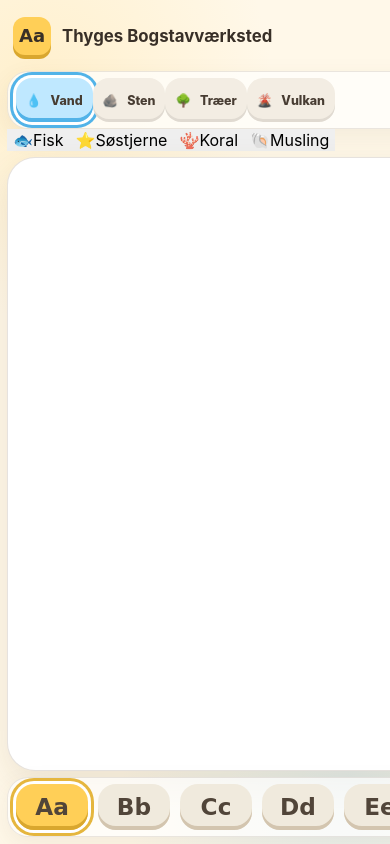
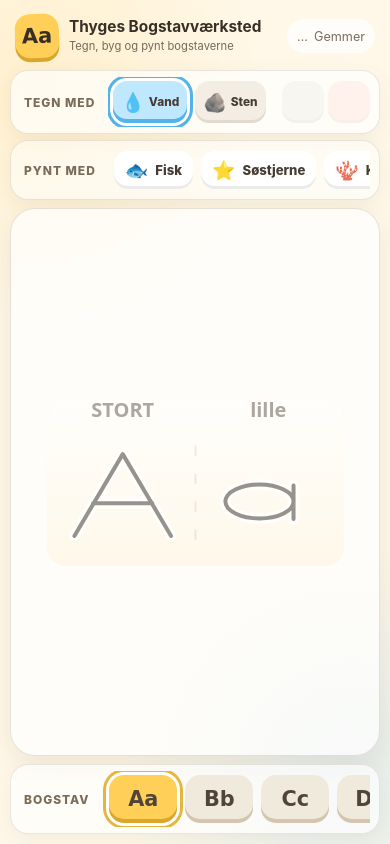
Before and after one commit to EgilSandfeld/thyges-bogstavapp, a React (Vite) app: page / in a window 390 px wide. Built offline with nearby package versions, Linux system fonts and the light colour scheme.

Commit message:
Add version 4 responsive tablet layout

```diff
--- a/src/styles.css
+++ b/src/styles.css
@@ -1,36 +1,357 @@
-:root { font-family: Inter, ui-rounded, system-ui, sans-serif; color: #382f27; background: #fff8e9; }
+:root {
+  font-family: Inter, ui-rounded, "SF Pro Rounded", system-ui, -apple-system, BlinkMacSystemFont, "Segoe UI", sans-serif;
+  color: #382f27;
+  background: #fff8e9;
+  font-synthesis: none;
+  text-rendering: optimizeLegibility;
+}
+
 * { box-sizing: border-box; }
-html, body, #root { width: 100%; height: 100%; margin: 0; overflow: hidden; }
-button { font: inherit; border: 0; cursor: pointer; touch-action: manipulation; }
-.app-shell { height: 100dvh; display: grid; grid-template-rows: auto auto minmax(0,1fr) auto; gap: 10px; padding: 12px; background: radial-gradient(circle at 10% 10%, rgba(255,211,104,.22), transparent 28%), radial-gradient(circle at 90% 92%, rgba(73,174,255,.14), transparent 27%), #fff8e9; user-select: none; }
-.topbar, .materials, .letter-picker { display: flex; align-items: center; gap: 10px; }
-.topbar { min-height: 58px; justify-content: space-between; padding: 0 6px; }
-.brand { display: flex; align-items: center; gap: 11px; }
-.brand-mark { width: 48px; height: 48px; display: grid; place-items: center; border-radius: 16px; background: #ffcf57; box-shadow: 0 4px 0 #d9a72e; font: 900 22px/1 "Comic Sans MS", sans-serif; }
-h1 { margin: 0; font-size: clamp(1.05rem,2.2vw,1.55rem); }
-.brand p { margin: 4px 0 0; color: #766859; font-size: .85rem; }
-.save-status { padding: 8px 11px; border-radius: 999px; background: rgba(255,255,255,.72); color: #7b6c5c; font-size: .82rem; white-space: nowrap; }
-.save-status.is-saved { color: #21875d; font-weight: 800; }
-.materials, .letter-picker { min-height: 70px; padding: 9px 11px; border: 1px solid rgba(117,98,73,.15); border-radius: 21px; background: rgba(255,255,255,.68); box-shadow: 0 8px 24px rgba(105,79,42,.08); }
-.toolbar-title { padding: 0 4px; color: #7b6b59; font-size: .82rem; font-weight: 800; text-transform: uppercase; letter-spacing: .08em; }
-.material-button, .tool-button { min-height: 50px; display: inline-flex; align-items: center; justify-content: center; gap: 9px; padding: 0 15px; border-radius: 16px; color: #473c32; background: #f3ede3; font-weight: 800; box-shadow: inset 0 -3px 0 rgba(0,0,0,.08); }
-.material-swatch { width: 30px; height: 30px; border: 2px solid rgba(255,255,255,.8); border-radius: 50%; box-shadow: 0 2px 5px rgba(0,0,0,.2); }
-.material-water .material-swatch { background: radial-gradient(circle at 68% 28%, rgba(255,255,255,.95) 0 8%, transparent 9%), repeating-radial-gradient(ellipse at 45% 55%, #8de8ff 0 4px, #20b5ed 5px 8px, #087ac1 9px 12px); }
-.material-stone .material-swatch { background: linear-gradient(135deg, transparent 42%, #292827 43% 48%, transparent 49%), radial-gradient(circle at 30% 34%, #c3baac 0 11%, transparent 12%), radial-gradient(circle at 72% 68%, #494641 0 13%, transparent 14%), #777168; }
-.material-volcano .material-swatch { background: linear-gradient(to bottom, #fff06a 0 16%, #ff8b1b 17% 34%, #d93f19 35% 49%, #765047 50% 70%, #302d2a 71%); }
-.material-water.is-selected { background: #bfe8ff; box-shadow: inset 0 -4px 0 #52b3e8, 0 0 0 3px white, 0 0 0 6px #52b3e8; }
-.material-stone.is-selected { background: #d6c9b7; box-shadow: inset 0 -4px 0 #8c7d69, 0 0 0 3px white, 0 0 0 6px #8c7d69; }
-.material-volcano.is-selected { background: #ffb78c; box-shadow: inset 0 -4px 0 #e45422, 0 0 0 3px white, 0 0 0 6px #e45422; }
-.history-actions { display: flex; gap: 8px; margin-left: auto; }
+
+html,
+body,
+#root {
+  width: 100%;
+  min-width: 320px;
+  height: 100%;
+  min-height: 100%;
+  margin: 0;
+  overflow: hidden;
+}
+
+button {
+  font: inherit;
+  border: 0;
+  cursor: pointer;
+  touch-action: manipulation;
+  -webkit-tap-highlight-color: transparent;
+}
+
+button:focus-visible {
+  outline: 4px solid rgba(40, 122, 214, .38);
+  outline-offset: 3px;
+}
+
+.app-shell {
+  height: 100dvh;
+  display: grid;
+  grid-template-rows: auto auto minmax(0, 1fr) auto;
+  gap: 8px;
+  padding: 10px;
+  background:
+    radial-gradient(circle at 10% 10%, rgba(255, 211, 104, .22), transparent 28%),
+    radial-gradient(circle at 90% 92%, rgba(73, 174, 255, .14), transparent 27%),
+    #fff8e9;
+  user-select: none;
+}
+
+.topbar,
+.materials,
+.stickers,
+.letter-picker {
+  display: flex;
+  align-items: center;
+  gap: 9px;
+}
+
+.topbar {
+  min-height: 52px;
+  justify-content: space-between;
+  padding: 0 5px;
+}
+
+.brand {
+  display: flex;
+  align-items: center;
+  gap: 10px;
+  min-width: 0;
+}
+
+.brand-mark {
+  width: 44px;
+  height: 44px;
+  flex: 0 0 auto;
+  display: grid;
+  place-items: center;
+  border-radius: 15px;
+  background: #ffcf57;
+  box-shadow: 0 4px 0 #d9a72e;
+  font: 900 21px/1 "Comic Sans MS", "Trebuchet MS", sans-serif;
+  transform: rotate(-2deg);
+}
+
+h1 {
+  margin: 0;
+  font-size: clamp(1rem, 2vw, 1.45rem);
+  line-height: 1.05;
+}
+
+.brand p {
+  margin: 3px 0 0;
+  color: #766859;
+  font-size: clamp(.7rem, 1.4vw, .86rem);
+}
+
+.topbar-actions {
+  display: flex;
+  align-items: center;
+  gap: 8px;
+}
+
+.save-status {
+  display: inline-flex;
+  align-items: center;
+  gap: 6px;
+  min-height: 34px;
+  padding: 7px 10px;
+  border-radius: 999px;
+  background: rgba(255, 255, 255, .72);
+  color: #7b6c5c;
+  font-size: .79rem;
+  white-space: nowrap;
+}
+
+.save-status.is-saved span { color: #21875d; font-weight: 900; }
+
+.install-button {
+  min-height: 38px;
+  padding: 0 13px;
+  border-radius: 13px;
+  background: #342d26;
+  color: white;
+  font-weight: 800;
+}
+
+.tool-area {
+  display: grid;
+  gap: 6px;
+  min-width: 0;
+}
+
+.materials,
+.stickers,
+.letter-picker {
+  min-width: 0;
+  min-height: 56px;
+  padding: 6px 9px;
+  border: 1px solid rgba(117, 98, 73, .15);
+  border-radius: 18px;
+  background: rgba(255, 255, 255, .68);
+  box-shadow: 0 6px 20px rgba(105, 79, 42, .07);
+}
+
+.toolbar-title {
+  flex: 0 0 auto;
+  padding: 0 4px;
+  color: #7b6b59;
+  font-size: .75rem;
+  font-weight: 800;
+  text-transform: uppercase;
+  letter-spacing: .08em;
+}
+
+.horizontal-tools {
+  min-width: 0;
+  display: flex;
+  align-items: center;
+  gap: 8px;
+  overflow-x: auto;
+  overscroll-behavior-inline: contain;
+  scrollbar-width: none;
+  scroll-snap-type: x proximity;
+  padding: 4px 5px;
+}
+
+.horizontal-tools::-webkit-scrollbar,
+.letter-buttons::-webkit-scrollbar { display: none; }
+
+.material-button,
+.tool-button,
+.sticker-button {
+  flex: 0 0 auto;
+  min-height: 42px;
+  display: inline-flex;
+  align-items: center;
+  justify-content: center;
+  gap: 7px;
+  padding: 0 12px;
+  border-radius: 14px;
+  color: #473c32;
+  background: #f3ede3;
+  font-weight: 800;
+  box-shadow: inset 0 -3px 0 rgba(0, 0, 0, .08);
+  transition: transform 120ms ease, box-shadow 120ms ease;
+  scroll-snap-align: center;
+}
+
+.material-button:active,
+.tool-button:active,
+.sticker-button:active,
+.letter-button:active {
+  transform: translateY(2px);
+  box-shadow: none;
+}
+
+.material-icon,
+.sticker-button > span:first-child { font-size: 1.18rem; }
+
+.material-water.is-selected {
+  background: #bfe8ff;
+  box-shadow: inset 0 -4px 0 #52b3e8, 0 0 0 3px white, 0 0 0 6px #52b3e8;
+}
+
+.material-stone.is-selected {
+  background: #d6c9b7;
+  box-shadow: inset 0 -4px 0 #8c7d69, 0 0 0 3px white, 0 0 0 6px #8c7d69;
+}
+
+.material-volcano.is-selected {
+  background: #ffb78c;
+  box-shadow: inset 0 -4px 0 #e45422, 0 0 0 3px white, 0 0 0 6px #e45422;
+}
+
+.material-tree.is-selected {
+  background: #cfe9b8;
+  box-shadow: inset 0 -4px 0 #72a64e, 0 0 0 3px white, 0 0 0 6px #72a64e;
+}
+
+.stickers {
+  min-height: 50px;
+  background: rgba(255, 255, 255, .52);
+}
+
+.sticker-button {
+  min-height: 38px;
+  padding: 0 11px;
+  background: #fff;
+  font-size: .82rem;
+}
+
+.sticker-button.is-selected {
+  background: #f7dc88;
+  box-shadow: inset 0 -3px 0 #d4a938, 0 0 0 3px white, 0 0 0 5px #e3b846;
+}
+
+.history-actions {
+  flex: 0 0 auto;
+  display: flex;
+  gap: 7px;
+  margin-left: auto;
+}
+
 .tool-button { background: #ece9e4; }
 .tool-button.danger { background: #ffe0d8; color: #8c3624; }
-.tool-button:disabled { opacity: .38; cursor: default; }
-.canvas-panel { min-height: 0; overflow: hidden; border: 1px solid rgba(117,98,73,.18); border-radius: 28px; background: white; box-shadow: 0 12px 34px rgba(105,79,42,.12); }
-.letter-canvas { display: block; width: 100%; height: 100%; touch-action: none; }
-.loading { height: 100%; display: grid; place-items: center; color: #7b6c5c; font-weight: 800; }
-.letter-picker { justify-content: center; }
-.letter-buttons { display: flex; gap: 10px; }
-.letter-button { width: clamp(72px,10vw,112px); height: 58px; border-radius: 18px; color: #514539; background: #f0eadd; box-shadow: inset 0 -4px 0 #d3c5af; }
-.letter-button.is-selected { background: #ffcf57; box-shadow: inset 0 -4px 0 #d9a72e, 0 0 0 3px white, 0 0 0 6px #e5b63e; }
-.letter-pair { font: 900 clamp(1.45rem,3vw,2rem)/1 "Comic Sans MS", sans-serif; }
-@media (max-width:740px), (max-height:620px) { .app-shell { gap: 6px; padding: 7px; } .brand-mark { width: 38px; height: 38px; border-radius: 12px; font-size: 18px; } .brand p, .save-status, .toolbar-title { display:none; } .materials, .letter-picker { min-height:58px; padding:6px 8px; } .material-button, .tool-button { min-height:44px; padding:0 10px; font-size:.78rem; } .material-swatch { width: 26px; height: 26px; } .letter-button { height:46px; } }
+.tool-button:disabled {
+  opacity: .38;
+  cursor: default;
+  transform: none;
+  box-shadow: inset 0 -3px 0 rgba(0, 0, 0, .05);
+}
+
+.canvas-panel {
+  min-height: 0;
+  overflow: hidden;
+  display: grid;
+  place-items: center;
+  border: 1px solid rgba(117, 98, 73, .18);
+  border-radius: 25px;
+  background: rgba(255, 255, 255, .7);
+  box-shadow: 0 10px 30px rgba(105, 79, 42, .11);
+}
+
+.canvas-morph,
+.canvas-host {
+  width: 100%;
+  height: 100%;
+  min-height: 0;
+  display: grid;
+  place-items: center;
+}
+
+.canvas-morph {
+  animation: clay-morph 360ms cubic-bezier(.25, .8, .25, 1);
+  transform-origin: center bottom;
+}
+
+@keyframes clay-morph {
+  0% { opacity: .25; filter: blur(5px); transform: scaleX(.72) scaleY(1.12); }
+  58% { opacity: .86; filter: blur(1px); transform: scaleX(1.06) scaleY(.96); }
+  100% { opacity: 1; filter: none; transform: scale(1); }
+}
+
+.letter-canvas {
+  display: block;
+  max-width: 100%;
+  max-height: 100%;
+  border-radius: 20px;
+  background: white;
+  touch-action: none;
+  cursor: crosshair;
+  box-shadow: inset 0 0 0 1px rgba(117, 98, 73, .1);
+}
+
+.letter-canvas.is-sticker-mode { cursor: copy; }
+
+.loading {
+  height: 100%;
+  display: grid;
+  place-items: center;
+  color: #7b6c5c;
+  font-weight: 800;
+}
+
+.letter-picker { justify-content: flex-start; }
+
+.letter-buttons {
+  min-width: 0;
+  flex: 1 1 auto;
+  display: flex;
+  gap: 8px;
+  overflow-x: auto;
+  overscroll-behavior-inline: contain;
+  scrollbar-width: none;
+  scroll-snap-type: x mandatory;
+  padding: 4px 7px;
+  -webkit-overflow-scrolling: touch;
+}
+
+.letter-button {
+  flex: 0 0 auto;
+  width: clamp(68px, 9vw, 94px);
+  height: 48px;
+  border-radius: 15px;
+  color: #514539;
+  background: #f0eadd;
+  box-shadow: inset 0 -4px 0 #d3c5af;
+  scroll-snap-align: center;
+}
+
+.letter-button.is-selected {
+  background: #ffcf57;
+  box-shadow: inset 0 -4px 0 #d9a72e, 0 0 0 3px white, 0 0 0 6px #e5b63e;
+}
+
+.letter-pair {
+  font: 900 clamp(1.3rem, 2.5vw, 1.8rem)/1 "Comic Sans MS", "Trebuchet MS", sans-serif;
+}
+
+@media (max-height: 720px) {
+  .app-shell { gap: 5px; padding: 6px; }
+  .topbar { min-height: 38px; }
+  .brand-mark { width: 36px; height: 36px; border-radius: 11px; font-size: 17px; }
+  .brand p, .save-status, .toolbar-title { display: none; }
+  .materials, .stickers, .letter-picker { min-height: 44px; padding: 3px 6px; border-radius: 14px; }
+  .material-button, .tool-button { min-height: 36px; padding: 0 9px; font-size: .76rem; }
+  .sticker-button { min-height: 34px; padding: 0 8px; font-size: .72rem; }
+  .letter-button { width: 62px; height: 38px; border-radius: 12px; }
+  .letter-pair { font-size: 1.18rem; }
+}
+
+@media (max-width: 620px) {
+  .brand h1 { font-size: .96rem; }
+  .install-button { display: none; }
+  .material-button, .tool-button { gap: 4px; padding: 0 8px; font-size: .74rem; }
+  .history-actions { gap: 4px; }
+  .tool-button { font-size: 0; width: 42px; padding: 0; }
+  .tool-button::first-letter { font-size: 1rem; }
+}
```
